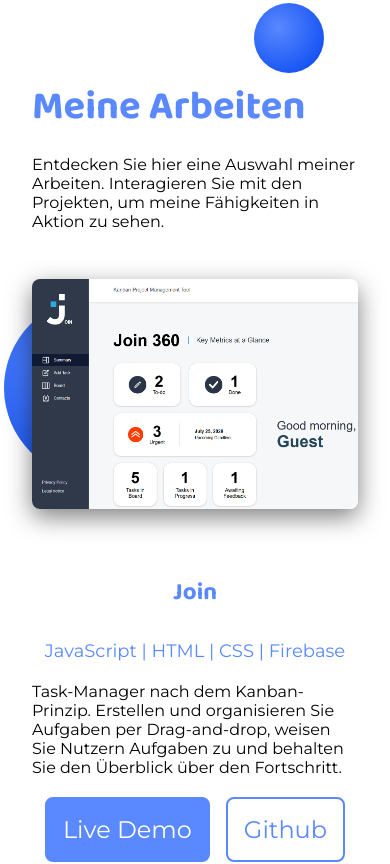
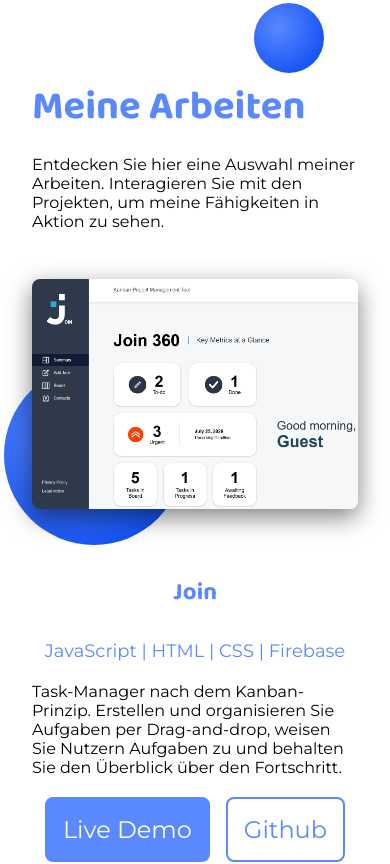
Before and after one commit to johi94/portfolio, an Angular app: page / in a window 390 px wide. Shown: the part 2930-3794 px from the top of the page. Built offline with nearby package versions, Linux system fonts and the light colour scheme.

Commit message:
fix: adjust size and mobile position of decorative circle in work section

```diff
--- a/src/app/components/work/work.scss
+++ b/src/app/components/work/work.scss
@@ -125,11 +125,14 @@
   }
 
   &__circle--3 {
-    @include decorative-circle(clamp(rem(180px), 15dvw, rem(320px)));
+    @include decorative-circle(clamp(rem(180px), 15dvw, rem(280px)));
     top: 22%;
     left: 1%;
     @include respond(tablet) {
       top: 15%;
+    }
+    @include respond(mobile) {
+      top: 18%;
     }
   }
 
```
